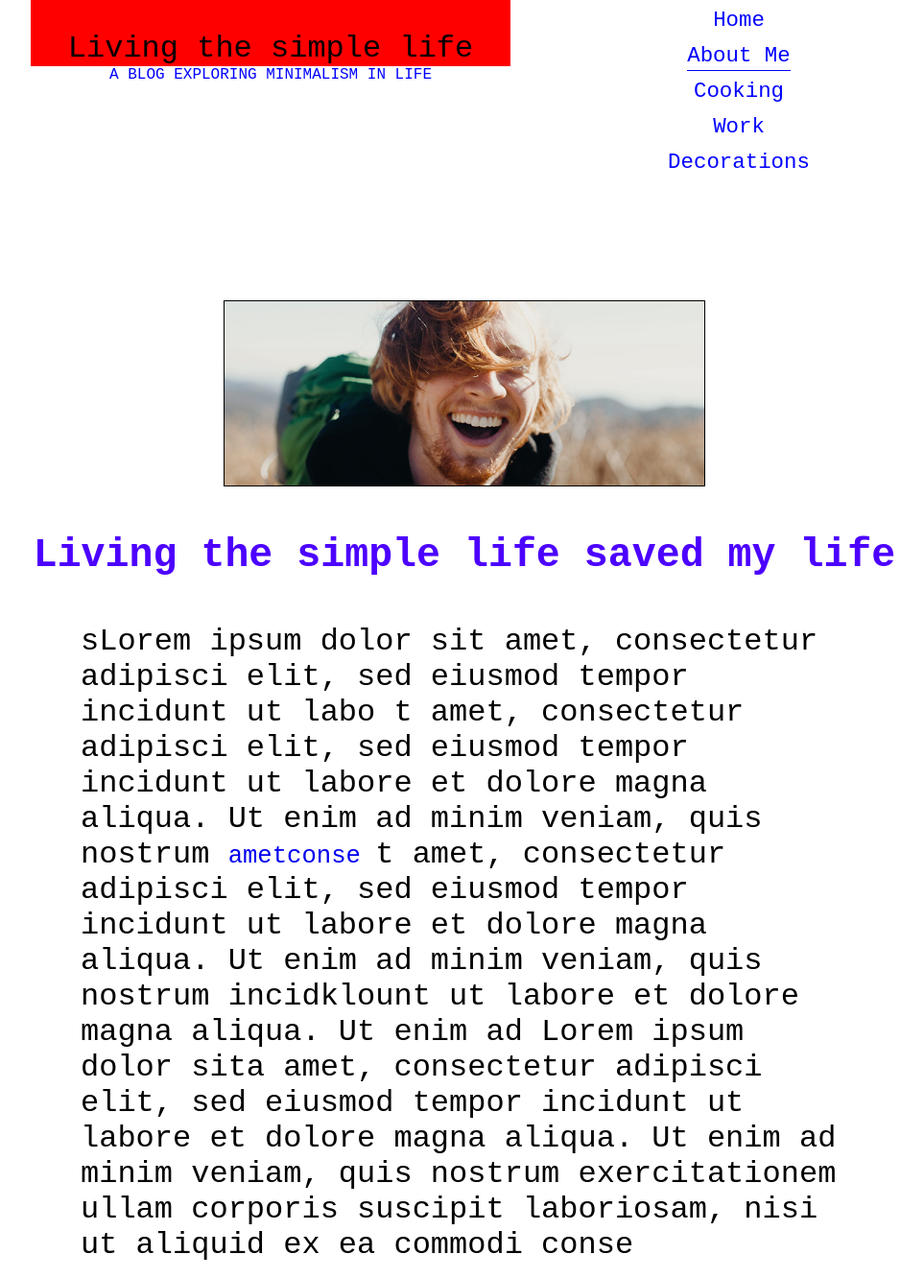
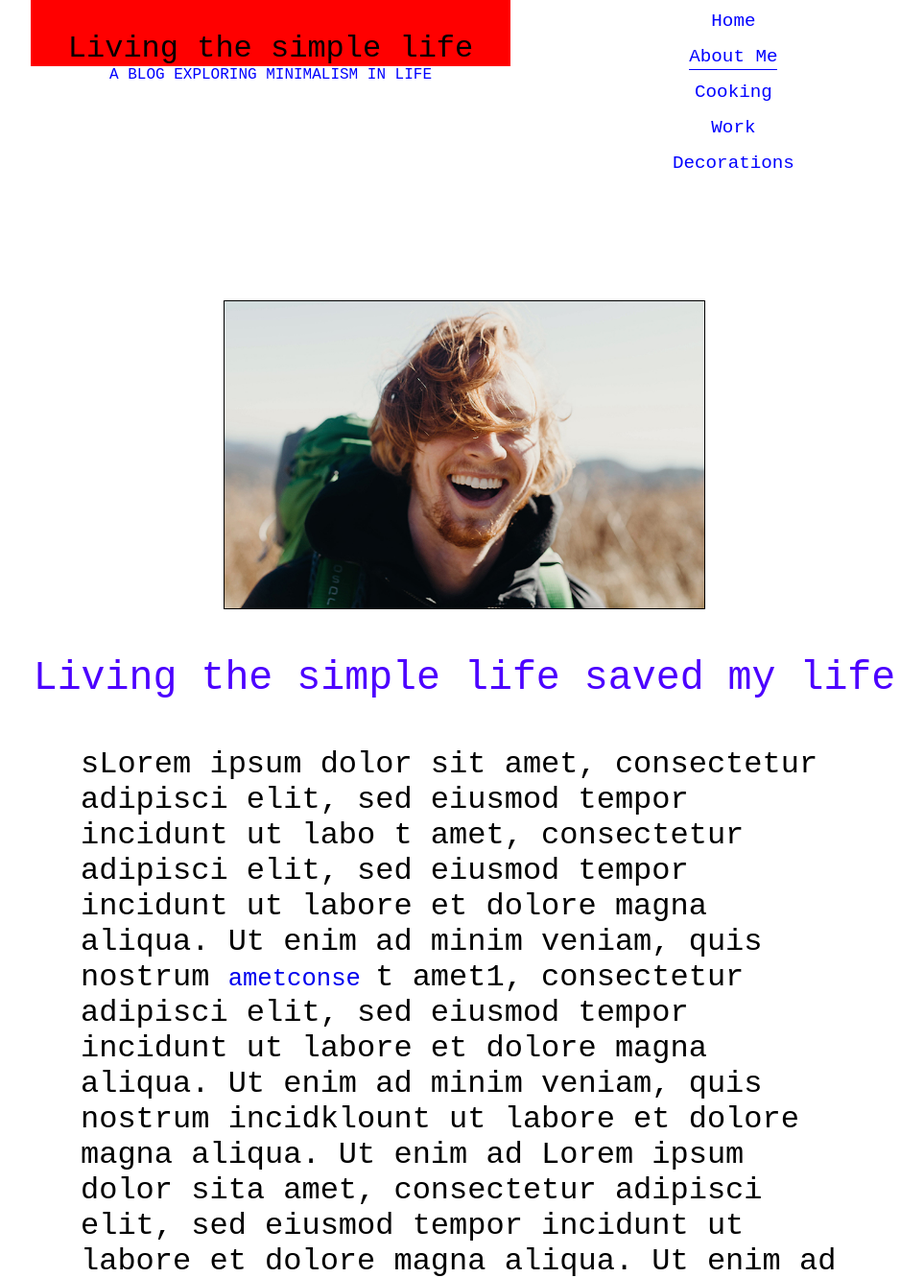
Before and after one commit to Josheir/livingsimplelife, a website: page aboutme.html in a window 1280 px wide. Shown: the top 1332 px of the page at 96% size, without its empty margins (156-1119 px from the left). Drawn offline with Linux system fonts and the light colour scheme.

Commit message:
Uniting index and aboutme.

```diff
--- a/aboutme.css
+++ b/aboutme.css
@@ -56,10 +56,10 @@ nav ul {
 nav a {
   text-decoration: none;
   color:blue;
-  font-weight: 200;
-  font-size: 1.4rem;
+
+  font-size: 1.2rem;
   /*hack*/
-  margin-left: 2rem;
+  margin-left: 1.3rem;
 }
 /*//////////////*/
 
@@ -169,7 +169,7 @@ header {
 
 .main-part-of-page-title-image-face {
   width: 50%;
-  height: 12rem;
+  height: 20rem;
   background-image: url("./images/about-me.jpg");
   background-position: center;
   background-repeat: no-repeat;
@@ -189,6 +189,7 @@ header {
   font-size: 2rem;
   margin-left: 10%;
   margin-right: 10%;
+
 }
 
 a{
@@ -534,8 +535,8 @@ a{
 
   .main-part-of-page-title-image-face {
     text-align: center;
-    width: 45%;
-    height: 120px;
+    width: 60%;
+    height: 10rem;
     background-color: red;
 
 
@@ -561,7 +562,7 @@ a{
     direction: column;
     justify-content: center;
     align-items: center;
-    font-size: 1.5rem;
+    font-size: 1.8rem;
     margin-top: 3rem;
     margin-bottom: 3rem;
 
--- a/aboutme.html
+++ b/aboutme.html
@@ -60,14 +60,14 @@
       <section class="main-part-of-page">
         <div class="main-part-of-page-title-image-face"></div>
 
-        <h1 class="top-heading">Living the simple life saved my life</h1>
+        <div class="top-heading">Living the simple life saved my life</div>
         <div class="text text-size">
           sLorem ipsum dolor sit amet, consectetur adipisci elit, sed eiusmod
           tempor incidunt ut labo
           t amet, consectetur adipisci elit, sed
           eiusmod tempor incidunt ut labore et dolore magna aliqua. Ut enim ad
           minim veniam, quis nostrum <a href="#">ametconse </a> t
-          amet, consectetur adipisci elit, sed eiusmod tempor incidunt ut labore
+          amet1, consectetur adipisci elit, sed eiusmod tempor incidunt ut labore
           et dolore magna aliqua. Ut enim ad minim veniam, quis nostrum
           incidklount ut labore et dolore magna aliqua. Ut enim ad Lorem ipsum
           dolor sita amet, consectetur adipisci elit, sed eiusmod tempor
--- a/styles.css
+++ b/styles.css
@@ -271,6 +271,7 @@ header {
 }
 .top-heading {
   font-size: 2.6rem;
+  color:blue;
   width: 100%;
   margin-bottom: 3rem;
 
@@ -395,7 +396,7 @@ a {
 }
 
 .images-on-right-bottom {
-  width: 30%;
+  width: 45%;
   border: 1px solid #000000;
   text-align: center;
   padding: 3rem;
@@ -403,7 +404,7 @@ a {
 }
 
 .image-on-right-top {
-  width: 30%;
+  width: 45%;
   border: 1px solid #000000;
   text-align: center;
   padding: 3rem;
@@ -864,7 +865,7 @@ a {
   }
 
   .main-part-of-page-title-image-desk {
-    height: 190px;
+    height: 10rem;
     width: 60%;
     margin-bottom: 1rem;
     margin: auto;
```
